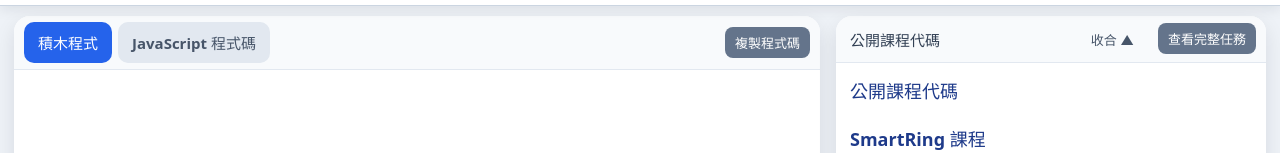
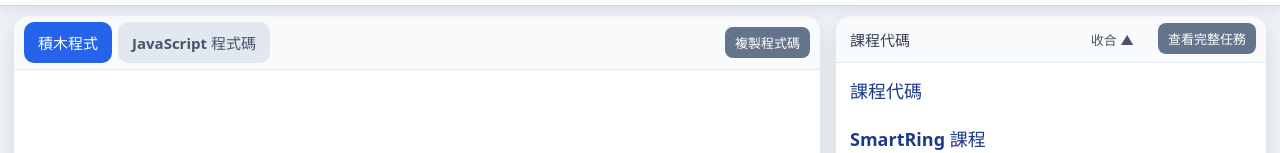
Before and after one commit to tnjbox/blockly-lab, a website built with Vite: page index.html in a window 1280 px wide. Shown: the part 162-315 px from the top of the page. Built offline with nearby package versions, Linux system fonts and the light colour scheme; what blockly would draw is missing.

Commit message:
MVP-J12 refine course code wording

```diff
--- a/index.html
+++ b/index.html
@@ -95,7 +95,7 @@
               <button id="btnOpenTaskModal" type="button" class="small-button task-modal-button">查看完整任務</button>
             </div>
             <div id="taskInfo" class="info-box">
-              <h2>公開課程代碼</h2>
+              <h2>課程代碼</h2>
             </div>
           </section>
 
--- a/src/main.js
+++ b/src/main.js
@@ -1299,15 +1299,15 @@ function renderPublicCourseCodes() {
   sidePanel?.classList.remove('programming-problem');
 
   if (taskPanelHeading) {
-    taskPanelHeading.textContent = '公開課程代碼';
+    taskPanelHeading.textContent = '課程代碼';
   }
 
   taskInfo.innerHTML = `
-    <h2>公開課程代碼</h2>
+    <h2>課程代碼</h2>
     ${getPublicCourseGroupListHtml()}
   `;
 
-  taskModalTitle.textContent = '公開課程代碼';
+  taskModalTitle.textContent = '課程代碼';
   taskModalBody.innerHTML = taskInfo.innerHTML;
 }
 
```
